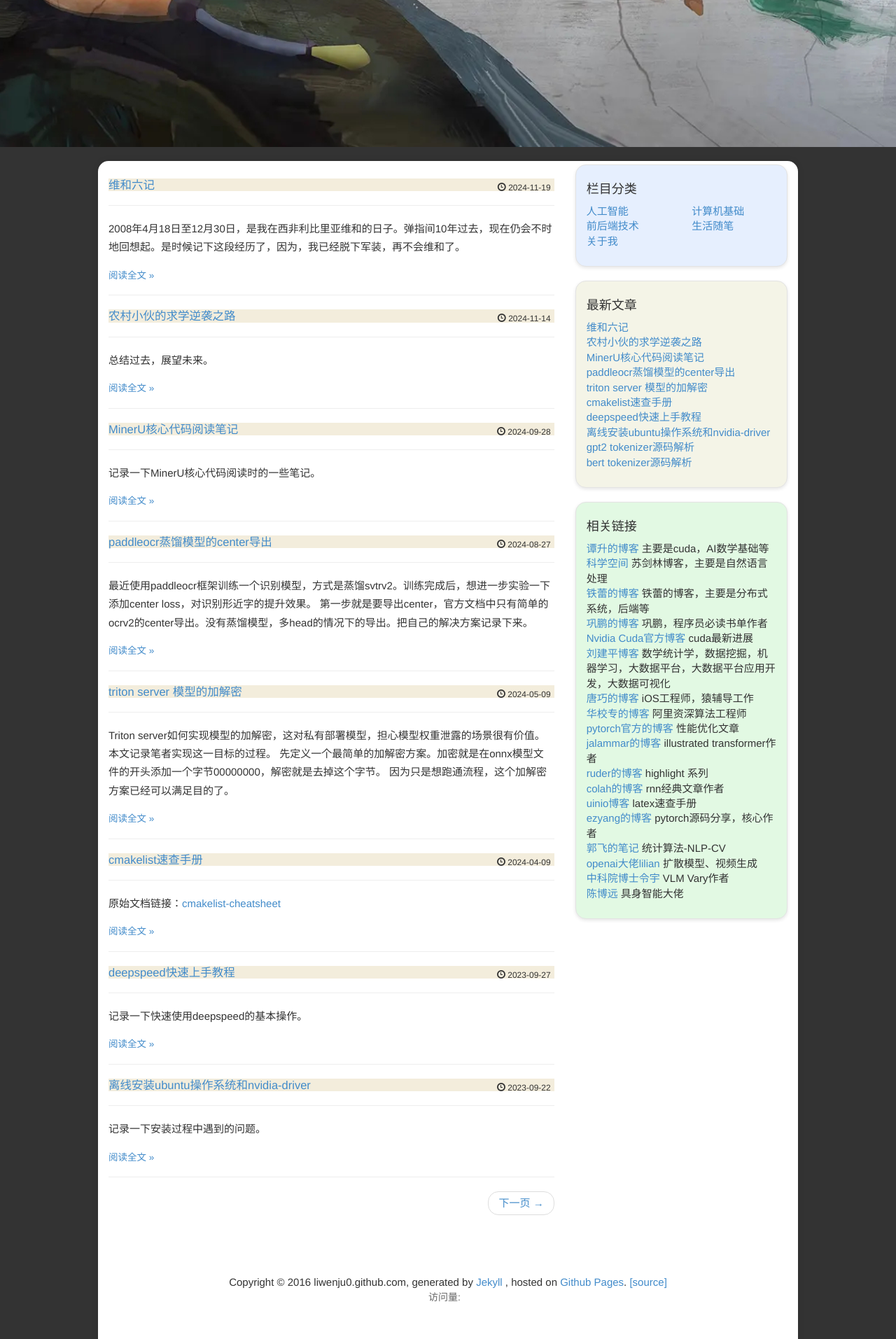
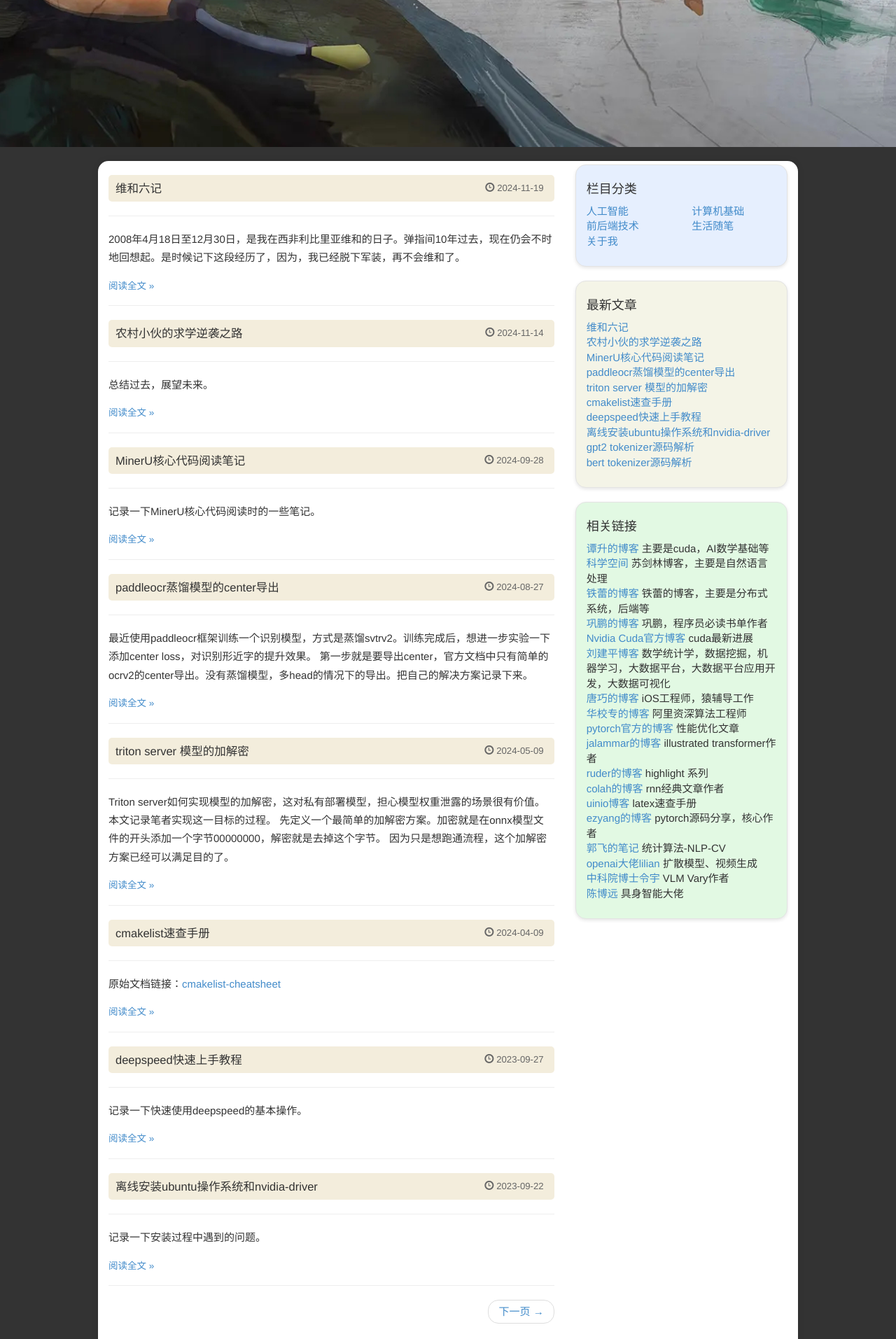
Before and after one commit to liwenju0/liwenju0.github.io, a Jekyll site: the page built from index.html, in a window 1280 px wide. Shown: the part 690-2603 px from the top of the page at 70% size. Built offline with Jekyll 4.4.1, drawn with Linux system fonts in a browser that asks for light colours; the list of posts is cut into pages by our own code; comment, search, counter and statistics services are not loaded.

Commit message:
调整标题背景

```diff
--- a/css/blog.css
+++ b/css/blog.css
@@ -224,14 +224,27 @@ img {
 
 /* 首页文章标题样式 */
 .post-title {
-  font-size: 1.1em;  /* 原来是2em,调小为1.5em */
+  font-size: 1.1em;
+  padding: 10px;  /* 添加内边距 */
+  margin: 15px 0;  /* 添加外边距 */
+  background-color: #f3eddc;  /* 设置背景色 */
+  border-radius: 5px;  /* 可选：添加圆角 */
+  display: block;  /* 确保元素占据整行 */
+}
+
+.post-title a {
+  color: #333;  /* 链接颜色 */
+  text-decoration: none;  /* 移除下划线 */
+}
+
+.post-title .post-date {
+  float: right;
+  padding: 0 5px;
+  font-size: 0.8em;
+  color: #666;
 }
 
 /* 阅读全文链接样式 */
 .read-more {
   font-size: 0.9em;  /* 原来是1.5em,调小为1.1em */
 }
-
-.post-title.background {
-  background-color: #f3eddc;
-}
--- a/index.html
+++ b/index.html
@@ -5,7 +5,7 @@ title: "欢迎来到"
 
 <!-- Loop output paged posts -->
 {% for post in paginator.posts %}
-<h2 class="post-title background">
+<h2 class="post-title">
   <a href="{{ post.url }}">
     {{ post.title }}
   </a>
```
